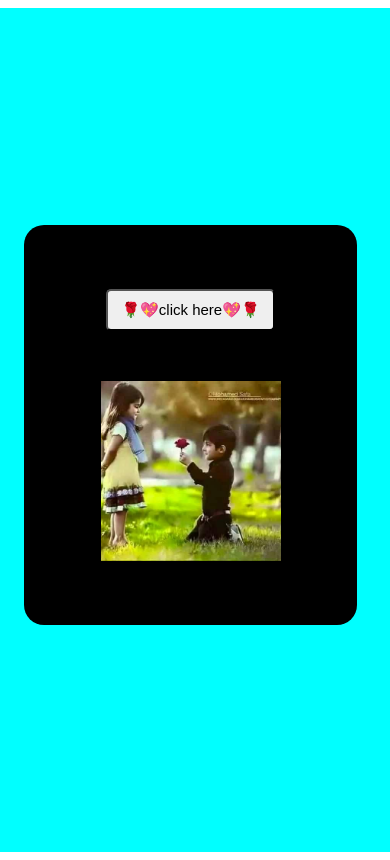
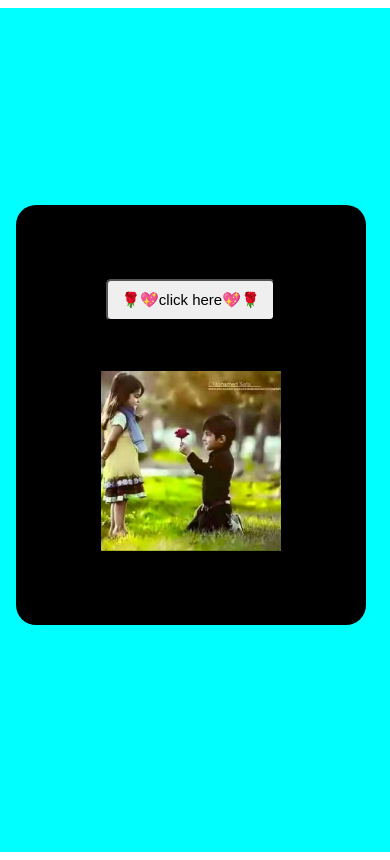
Before and after one commit to Nazibulbd/propose, a plain HTML site: page click/click.html in a window 390 px wide. Drawn offline with Linux system fonts and the light colour scheme.

Commit message:
site updated

```diff
--- a/click/responsive.css
+++ b/click/responsive.css
@@ -6,10 +6,10 @@
         justify-content: center;
         align-items: center;
         width: 350px;
-        height: 400px;
+        height: 420px;
         background: rgb(0, 0, 0);
         border-radius: 20px;
-        margin-top: -10px;
-        margin-right: 25px;
+        margin-top: -30px;
+        margin-left: -25px;
     }
 }
```
